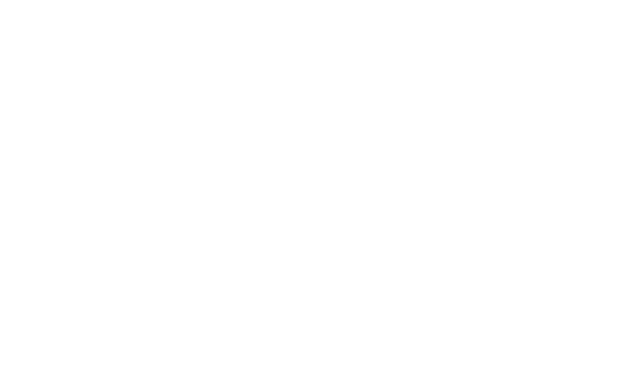
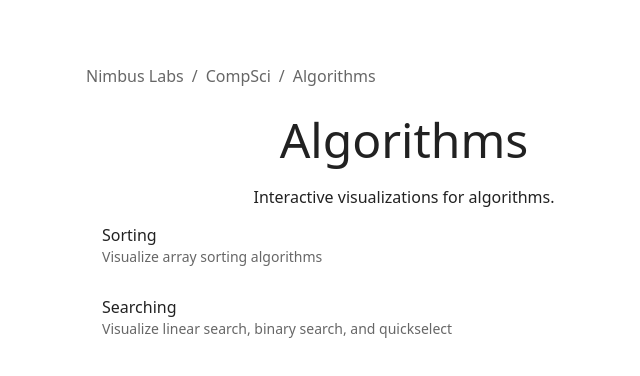
Before and after one commit to jcraver1021/nimbus-labs, a React (Vite) app in the folder app/compsci/: page /algorithms in a window 1280 px wide. Before the commit this address had no page. Shown: the top 376 px of the page, without its empty margins (236-876 px from the left). Built offline with nearby package versions, Linux system fonts and the light colour scheme.

Commit message:
document compsci

```diff
--- a/app/compsci/src/App.tsx
+++ b/app/compsci/src/App.tsx
@@ -3,6 +3,7 @@
 import {NimbusErrorBoundary} from '@nimbus-labs/ui';
 import {theme} from './theme';
 import Home from './pages/home/Home';
+import Algorithms from './pages/algorithms/Algorithms';
 import ArraySort from './pages/algorithms/sort/ArraySort';
 import ArraySearch from './pages/algorithms/search/ArraySearch';
 
@@ -16,6 +17,7 @@
         <BrowserRouter>
           <Routes>
             <Route path="/" element={<Home />} />
+            <Route path="/algorithms" element={<Algorithms />} />
             <Route path="/algorithms/sort" element={<ArraySort />} />
             <Route path="/algorithms/search" element={<ArraySearch />} />
           </Routes>
--- /dev/null
+++ b/app/compsci/src/pages/algorithms/Algorithms.tsx
@@ -0,0 +1,24 @@
+import {Box, Typography} from '@mui/material';
+import {NimbusBreadcrumbs} from '@nimbus-labs/ui';
+import AlgorithmsList from './AlgorithmsList';
+
+function Algorithms() {
+  return (
+    <Box sx={{p: 4, maxWidth: 700, mx: 'auto'}}>
+      <NimbusBreadcrumbs
+        items={[{label: 'CompSci', href: '/'}, {label: 'Algorithms'}]}
+      />
+
+      <Typography variant="h3" gutterBottom>
+        Algorithms
+      </Typography>
+      <Typography variant="body1" color="text.secondary" paragraph>
+        Interactive visualizations for algorithms.
+      </Typography>
+
+      <AlgorithmsList />
+    </Box>
+  );
+}
+
+export default Algorithms;
--- /dev/null
+++ b/app/compsci/src/pages/algorithms/AlgorithmsList.tsx
@@ -0,0 +1,23 @@
+import {Link as RouterLink} from 'react-router-dom';
+import {List, ListItemButton, ListItemText} from '@mui/material';
+
+function AlgorithmsList() {
+  return (
+    <List disablePadding>
+      <ListItemButton component={RouterLink} to="/algorithms/sort">
+        <ListItemText
+          primary="Sorting"
+          secondary="Visualize array sorting algorithms"
+        />
+      </ListItemButton>
+      <ListItemButton component={RouterLink} to="/algorithms/search">
+        <ListItemText
+          primary="Searching"
+          secondary="Visualize linear search, binary search, and quickselect"
+        />
+      </ListItemButton>
+    </List>
+  );
+}
+
+export default AlgorithmsList;
--- a/app/compsci/src/pages/algorithms/search/ArraySearch.tsx
+++ b/app/compsci/src/pages/algorithms/search/ArraySearch.tsx
@@ -128,7 +128,7 @@
       <NimbusBreadcrumbs
         items={[
           {label: 'CompSci', href: '/'},
-          {label: 'Algorithms'},
+          {label: 'Algorithms', href: '/algorithms'},
           {label: 'Searching'},
         ]}
       />
--- a/app/compsci/src/pages/algorithms/sort/ArraySort.tsx
+++ b/app/compsci/src/pages/algorithms/sort/ArraySort.tsx
@@ -108,7 +108,7 @@
       <NimbusBreadcrumbs
         items={[
           {label: 'CompSci', href: '/'},
-          {label: 'Algorithms'},
+          {label: 'Algorithms', href: '/algorithms'},
           {label: 'Sorting'},
         ]}
       />
--- a/app/compsci/src/pages/home/Home.tsx
+++ b/app/compsci/src/pages/home/Home.tsx
@@ -1,16 +1,13 @@
-import {Link as RouterLink} from 'react-router-dom';
 import {
   Accordion,
   AccordionSummary,
   AccordionDetails,
   Box,
-  List,
-  ListItemButton,
-  ListItemText,
   Typography,
 } from '@mui/material';
 import ExpandMoreIcon from '@mui/icons-material/ExpandMore';
 import {NimbusBreadcrumbs} from '@nimbus-labs/ui';
+import AlgorithmsList from '../algorithms/AlgorithmsList';
 
 function Home() {
   return (
@@ -29,20 +26,7 @@
           <Typography variant="h6">Algorithms</Typography>
         </AccordionSummary>
         <AccordionDetails>
-          <List disablePadding>
-            <ListItemButton component={RouterLink} to="/algorithms/sort">
-              <ListItemText
-                primary="Sorting"
-                secondary="Visualize array sorting algorithms"
-              />
-            </ListItemButton>
-            <ListItemButton component={RouterLink} to="/algorithms/search">
-              <ListItemText
-                primary="Searching"
-                secondary="Visualize linear search, binary search, and quickselect"
-              />
-            </ListItemButton>
-          </List>
+          <AlgorithmsList />
         </AccordionDetails>
       </Accordion>
 
```
Also changed, not shown: app/compsci/README.md, app/compsci/src/pages/algorithms/README.md (added), app/compsci/src/pages/algorithms/search/README.md (added), app/compsci/src/pages/algorithms/sort/README.md (added), 1 other file (tests, documents, lock files or other folders).
